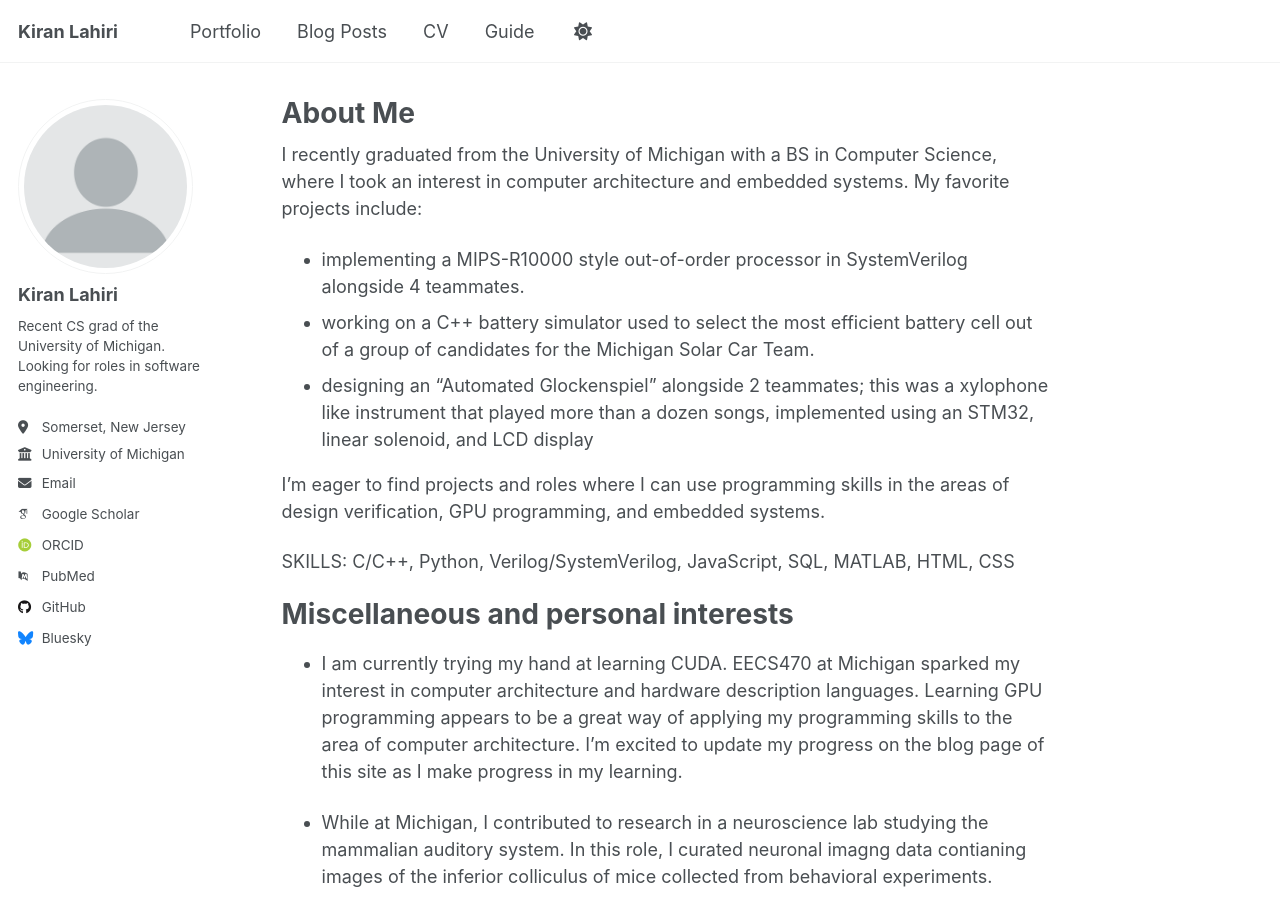
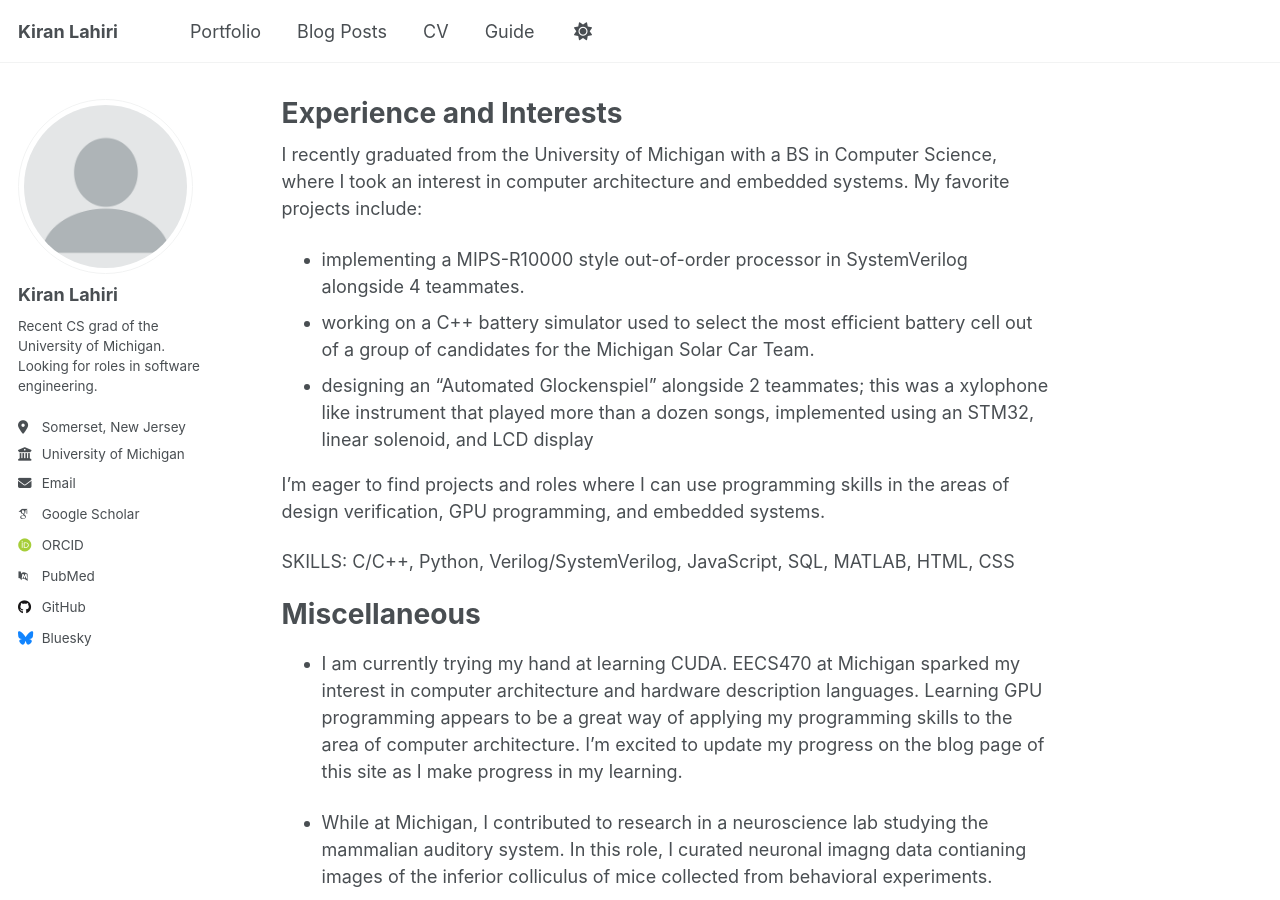
Before and after one commit to kiranlahiri/kiranlahiri.github.io, a Jekyll site: the page built from _pages/about.md, in a window 1280 px wide and 900 px high. Built offline with Jekyll 4.4.1, drawn with Linux system fonts in a browser that asks for light colours; some web fonts are replaced; a script that is not in the unit is left out.

Commit message:
change title

```diff
--- a/_pages/about.md
+++ b/_pages/about.md
@@ -1,6 +1,6 @@
 ---
 permalink: /
-title: "About Me"
+title: "Experience and Interests"
 author_profile: true
 redirect_from:
   - /about/
@@ -17,7 +17,7 @@ I'm eager to find projects and roles where I can use programming skills in the a
 SKILLS: C/C++, Python, Verilog/SystemVerilog, JavaScript, SQL, MATLAB, HTML, CSS
 
 
-Miscellaneous and personal interests
+Miscellaneous
 ======
 
 - I am currently trying my hand at learning CUDA. EECS470 at Michigan sparked my interest in computer architecture and hardware description languages. Learning GPU programming appears to be a great way of applying my programming skills to the area of computer architecture. I'm excited to update my progress on the blog page of this site as I make progress in my learning.
```
